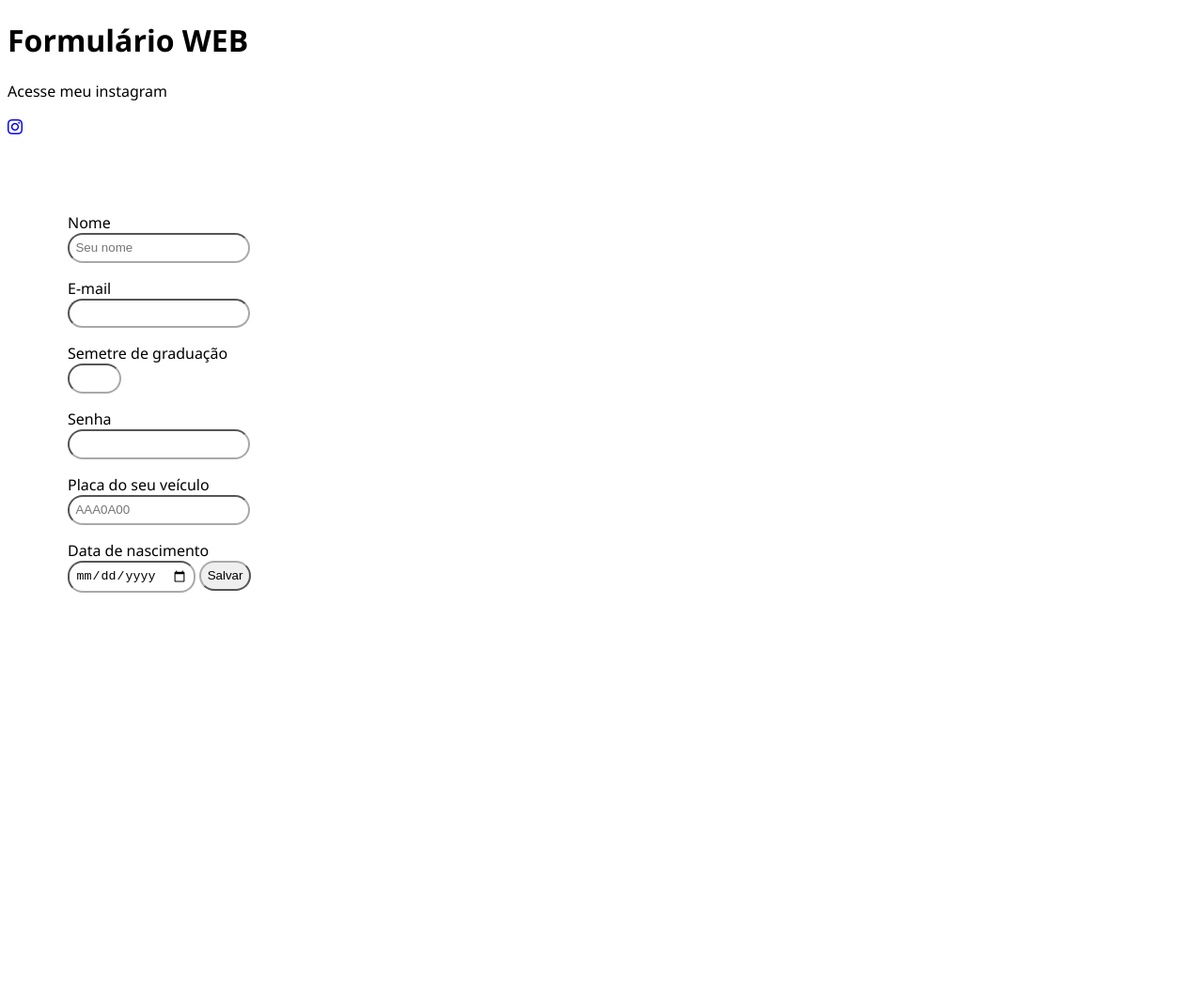
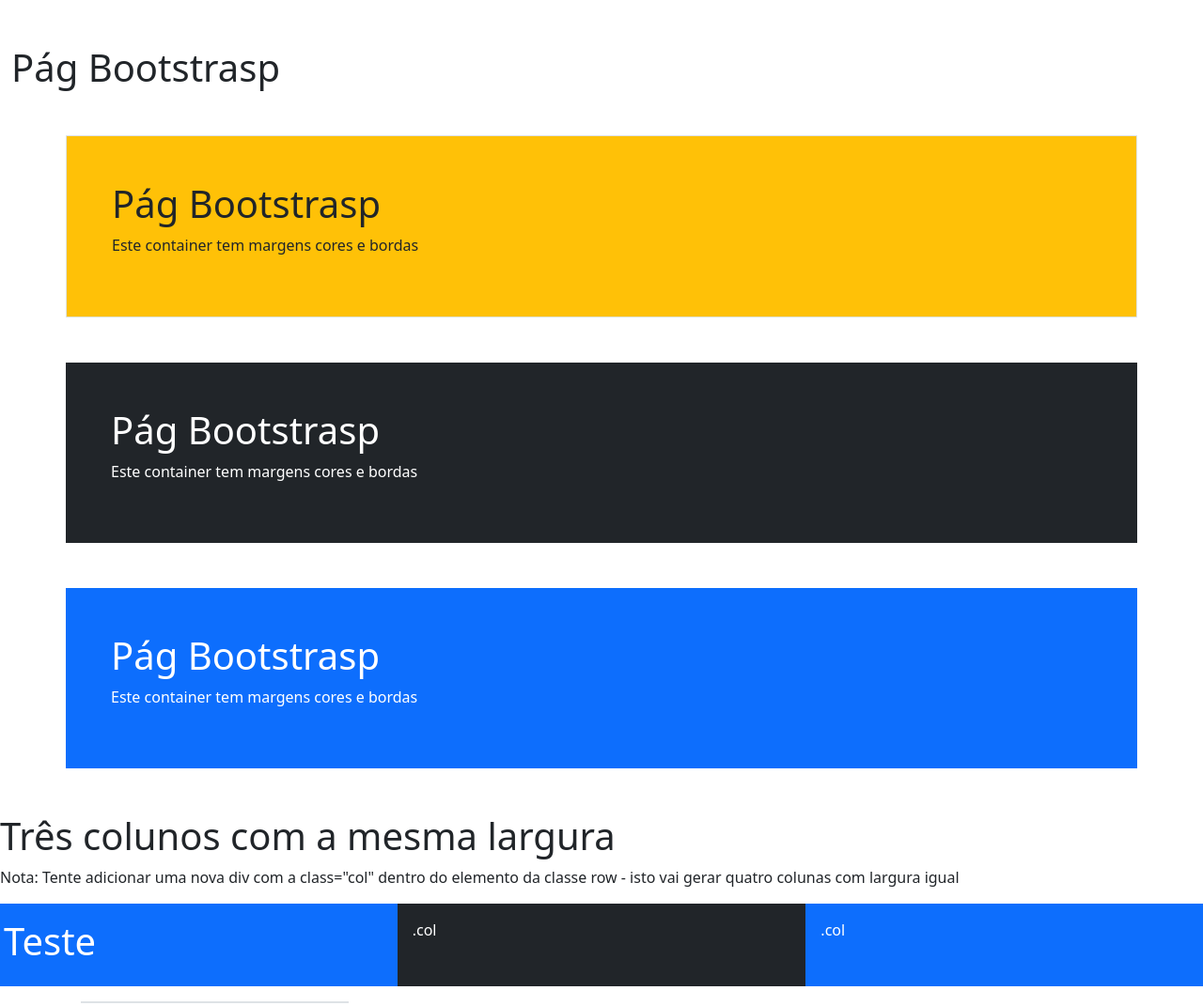
Before and after one commit to Danylobertazzo/Webteste, a plain HTML site: page index.html in a window 1280 px wide. Shown: the top 1071 px of the page at 94% size. Before the commit the page ends 800 px from the top, so only its background shows below. Drawn offline with nearby package versions, Linux system fonts and the light colour scheme.

Commit message:
Add files via upload

```diff
--- a/index.html
+++ b/index.html
@@ -1,44 +1,52 @@
 <!DOCTYPE html>
-<html lang="pr-BR">
+<html lang="pt-BR">
 <head>
     <meta charset="UTF-8">
     <meta name="viewport" content="width=device-width, initial-scale=1.0">
-    <title>Formulario web</title>
-    <link rel="stylesheet" href="css.css">
-    <!--Crtl+C em https://icons.getbootstrap.com/#install-->
-    <link rel="stylesheet" href="https://cdn.jsdelivr.net/npm/bootstrap-icons@1.13.1/font/bootstrap-icons.min.css">
+    <title>Introdução ao Bootstrasp</title>
+    <link href="https://cdn.jsdelivr.net/npm/bootstrap@5.3.8/dist/css/bootstrap.min.css" rel="stylesheet" integrity="sha384-sRIl4kxILFvY47J16cr9ZwB07vP4J8+LH7qKQnuqkuIAvNWLzeN8tE5YBujZqJLB" crossorigin="anonymous">
+    <link rel="stylesheet" href="meu_style.css"> <!--Meu cód CSS sobrepondo bootstrap-->
 </head>
 <body>
-    <div>
-        <h1>Formulário WEB</h1>
-        <p>Acesse meu instagram
-            <a href="http://instagram.com" target="_blank" ></p>
-            <i class="bi bi-instagram"></i>
-        </a>
+    <div class="container-fluid pt-5"> <!--Conteúdo sempre dentro de uma div container-->
+        <h1>Pág Bootstrasp</h1>
+    </div>
+    <div class="container p-5 my-5 border bg-warning">
+        <h1>Pág Bootstrasp</h1>
+        <p>Este container tem margens cores e bordas</p>
+    </div>
+    <div class="container p-5 my-5 bg-dark text-white">
+        <h1>Pág Bootstrasp</h1>
+        <p>Este container tem margens cores e bordas</p>
+    </div>
+    <div class="container p-5 my-5 bg-primary text-white">
+        <h1>Pág Bootstrasp</h1>
+        <p>Este container tem margens cores e bordas</p>
     </div>
 
-    <div class="formulario">
-        <form action="#" method="get">
-            <label for="Nome">Nome</label>
-            <input type="text" id="Nome" name="Nome" placeholder="Seu nome" required>
+    <div class="containe-fluid mt-3">
+        <h1>Três colunos com a mesma largura</h1>
+        <p>Nota: Tente adicionar uma nova div com a class="col"
+            dentro do elemento da classe row - isto vai gerar
+            quatro colunas com largura igual</p>
+    </div>
+    <div class="row">
+        <div class="col p-3 bg-primary text-white"><h1>Teste</h1></div>
+        <div class="col p-3 bg-dark text-white">.col</div>
+        <div class="col p-3 bg-primary text-white">.col</div>
+    </div>
 
-            <label for="email">E-mail</label>
-            <input type="email" id="-mail" name="-mail">
-
-            <label for="periodo">Semetre de graduação</label>
-            <input type="number" min="1" max="8" id="Semestre" name="Semestre">
-
-            <label for="senha">Senha</label>
-            <input type="password" maxlength="8" minlength="6">
-
-            <label class=".Data" for="placa">Placa do seu veículo</label>
-            <input type="text" pattern="" placeholder="AAA0A00" name="placa" id="placa">
-
-            <label for="nasc">Data de nascimento</label>
-            <input type="date" name="nasc" id="nasc">
-            <!--Para enviar o formulario todo-->
-            <input type="submit" value="Salvar">
-        </form>
+    <div class="container">
+        <div class="row">
+            <div class="col-md-3 border m-3"></div>
+            <div class="col-md-9 border p-3">
+                <h1 class="display-1">Display-1</h1>
+                <h1 class="display-2">Display-2</h1>
+                <h1 class="display-3">Display-3</h1>
+                <h1 class="display-4">Display-4</h1>
+                <h1 class="display-5">Display-5</h1>
+            </div>
+        </div>
 
     </div>
 
--- /dev/null
+++ b/meu_style.css
@@ -0,0 +1,3 @@
+.container{
+
+}
```
